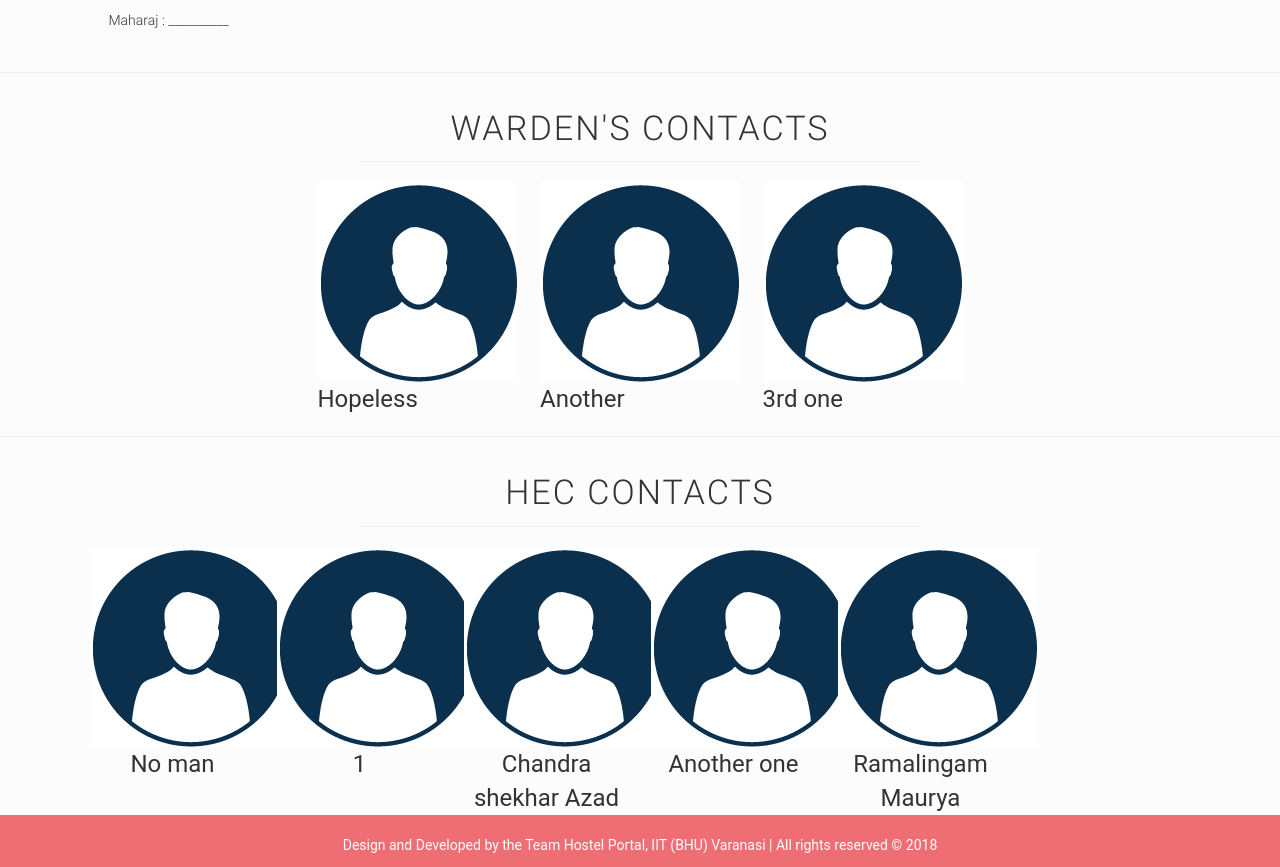
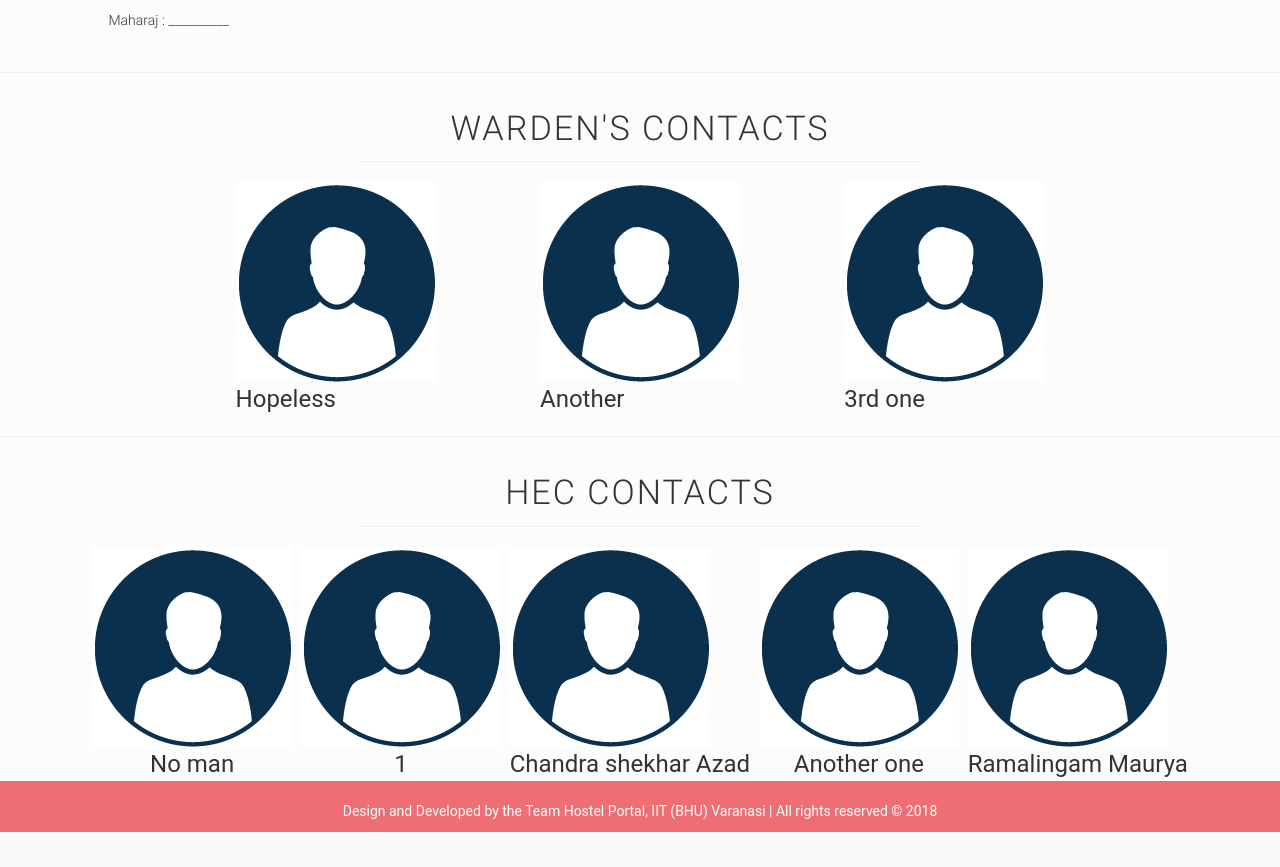
Before and after one commit to PratikshitSingh/Forums, a Django app: page /student/notifications/1/ in a window 1280 px wide. Shown: the part 1753-2620 px from the top of the page. After the commit the page ends 2585 px from the top, so only its background shows below. Run offline with Django 3.2, Linux system fonts and the light colour scheme; data comes from the database, SQL or seed files in the repository; both versions use the stored data as it was after the commit; some libraries are stand-ins or nearby versions; some web fonts are replaced.

Commit message:
Centering warden's contact

```diff
--- a/student/static/css/style.css
+++ b/student/static/css/style.css
@@ -174,19 +174,25 @@ section h4 {
 .container .warden-contact{
   height: auto;
   margin: 0 auto;
-  display: table;
+  display: flex;
+  justify-content: space-around;
+  flex-direction: row;
 
 }
+
+.container .hec-contact{
+  height: auto;
+  margin: 0 auto;
+  display: flex;
+  justify-content: space-around;
+  flex-direction: row;
+}
+
 img.contacts{
   padding-right: 0px;
 }
 figcaption.figc{
   text-align: left;
-}
-
-.container .hec-contacts {
-  margin: 0 auto;
-  display: table;
 }
 
 #notification{
--- a/student/templates/student/hostel.html
+++ b/student/templates/student/hostel.html
@@ -225,7 +225,7 @@ spinner.setAttribute("style","-webkit-transform: rotateY("+ angle +"deg); -moz-t
       <hr class="custom_hr">
       <div class="row warden-contact">
         {% for warden in all_wardens %}
-        <div class="col sm12 m2.5">
+        <div class="inner">
           <img src="{{ warden.profile_photo.url }}" class="contacts w-contacts" align="middle">
           <figcaption align="left" ><font size="5">{{ warden.warden_name }}</font></figcaption>
         </div>
@@ -234,13 +234,13 @@ spinner.setAttribute("style","-webkit-transform: rotateY("+ angle +"deg); -moz-t
     </section>
     <hr>
 
-    <section class="container warden-contact">
+    <section class="container">
       <h4 align="center">HEC Contacts</h4>
       <hr class="custom_hr">
-      <div class="row hec-contacts">
+      <div class="row hec-contact">
         {% for members in all_hec %}
-        <div class="col sm12 m2">
-          <img src="{{ members.profile_image.url }}" class="contacts w-contacts" >
+        <div class="inner">
+          <img src="{{ members.profile_image.url }}" class="contacts w-contacts" align="middle">
           <figcaption align="center" ><font size="5">{{ members.member_name }}</font></figcaption>
         </div>
         {% endfor %}
```
Also changed, not shown: db.sqlite3, media/media/default_dp_NopY9K1.png (added).
